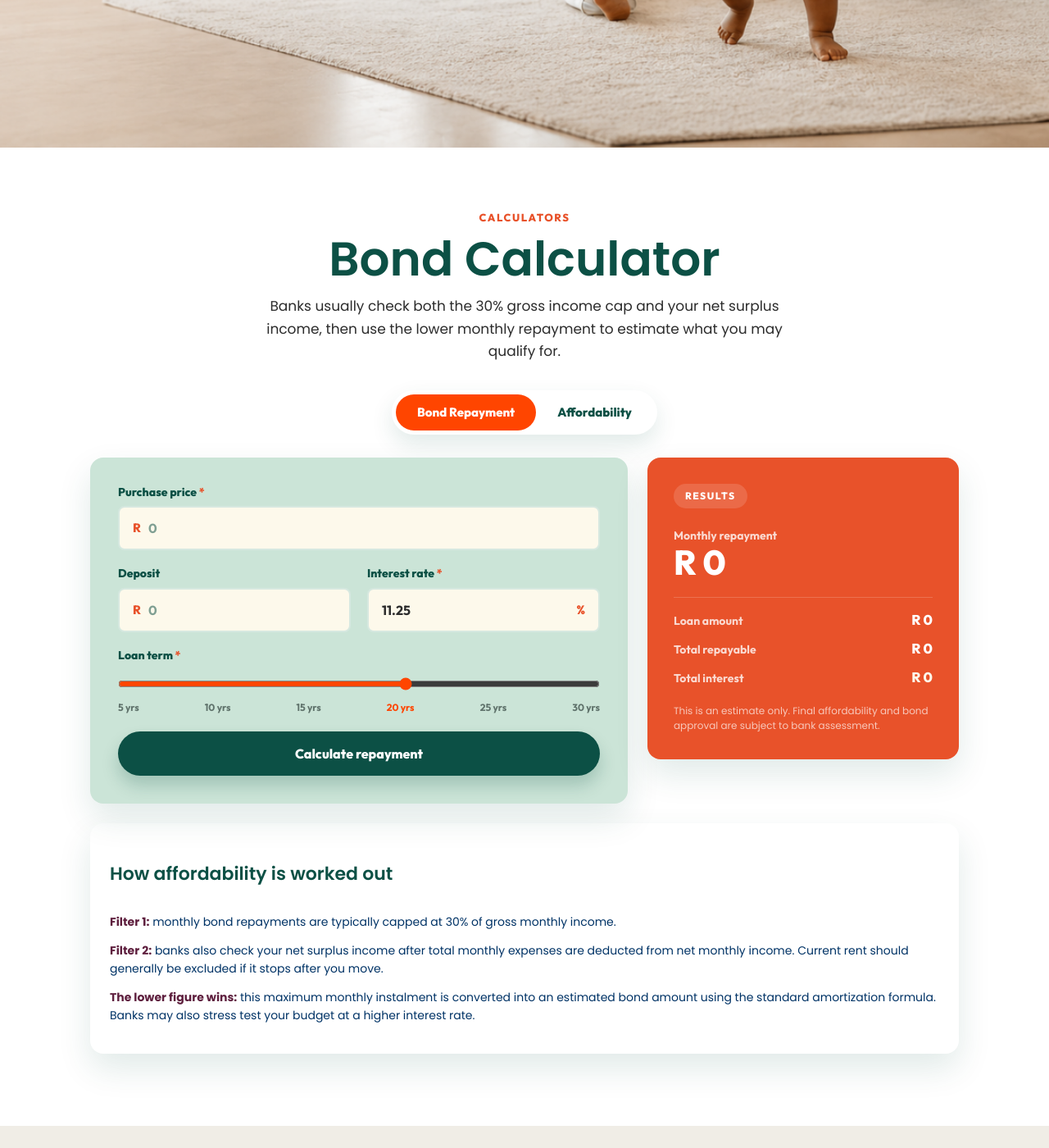
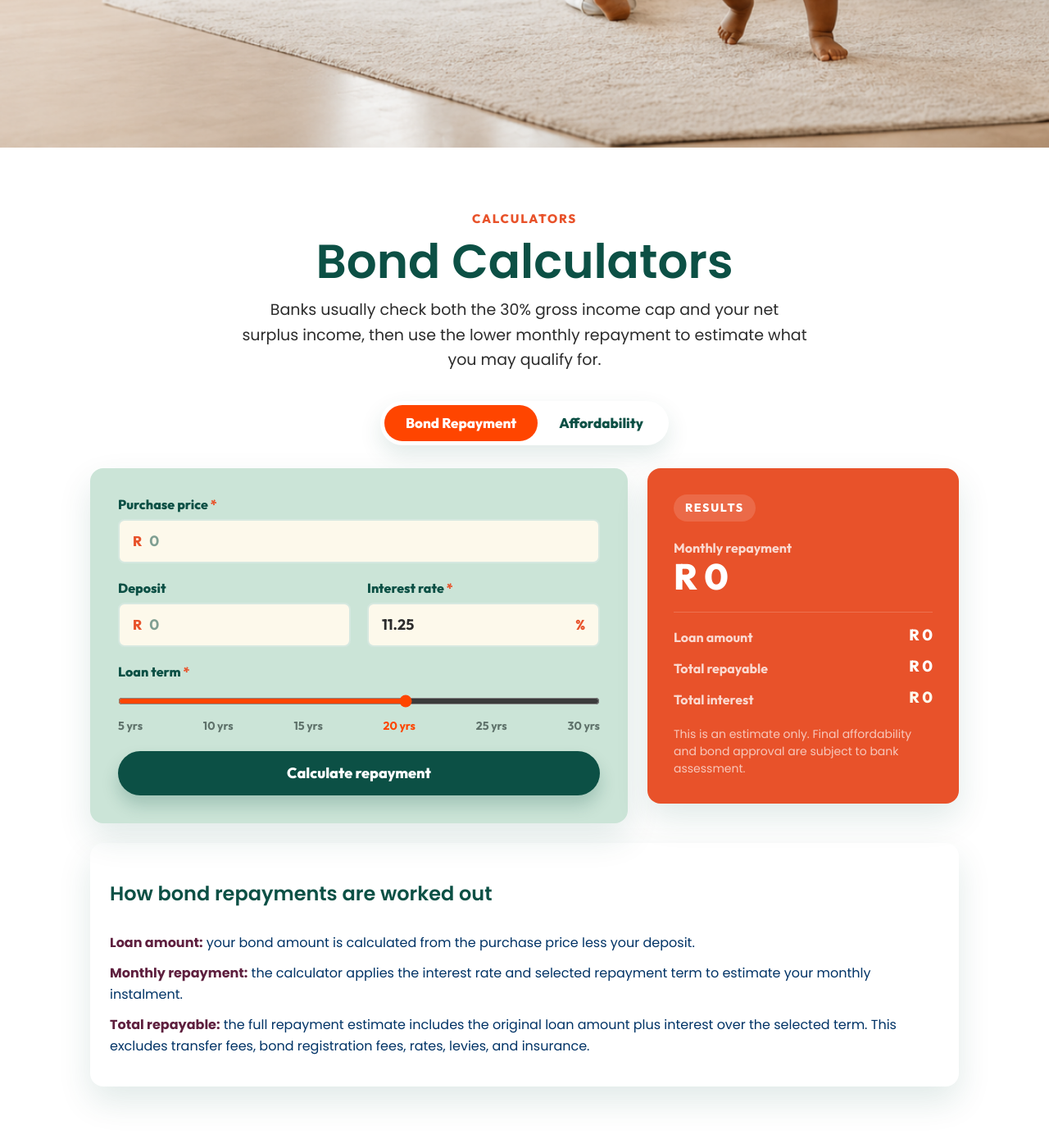
Before and after one commit to Intellify-Cloud/ev-tys-2, a Jekyll site: the page built from bond-calculators.md, in a window 1280 px wide and 1400 px high, scrolled down 520 px. Shown: the whole window at 82% size. Built offline with Jekyll 4.4.1, drawn with Linux system fonts in a browser that asks for light colours; nearby versions of some CDN libraries.

Commit message:
style(ui): increase font sizes and improve focus states in bond calculator
Adjust typography scales across the bond affordability calculator to improve
readability and update focus styles for better accessibility and visual
feedback.

- Increase font sizes for headers, labels, inputs, and results.
- Add explicit focus styles for inputs, selects, and buttons.
- Ensure `mb-calc-info` respects the `hidden` attribute.

```diff
--- a/_includes/bond-affordability-calculator.html
+++ b/_includes/bond-affordability-calculator.html
@@ -20,7 +20,7 @@
 .mb-calc-header__eyebrow {
   margin-bottom: 10px;
   color: #e8522a;
-  font-size: 13px;
+  font-size: 15px;
   font-weight: 800;
   letter-spacing: 0.12em;
   text-transform: uppercase;
@@ -29,7 +29,7 @@
 .mb-calc-header__title {
   margin: 0 0 14px;
   color: #0c5045;
-  font-size: 54px;
+  font-size: 56px;
   font-weight: 900;
   line-height: 1.05;
   letter-spacing: 0;
@@ -44,7 +44,7 @@
   max-width: 690px;
   margin: 0 auto;
   color: #2c2c2c;
-  font-size: 17px;
+  font-size: 19px;
   line-height: 1.6;
 }
 
@@ -66,7 +66,7 @@
   background: transparent;
   color: #0c5045;
   padding: 0 26px;
-  font-size: 15px;
+  font-size: 17px;
   font-weight: 800;
   cursor: pointer;
   transition: background 0.2s ease, color 0.2s ease;
@@ -125,7 +125,7 @@
 .mb-calc-field__label {
   margin: 0;
   color: #0c5045;
-  font-size: 14px;
+  font-size: 16px;
   font-weight: 800;
   line-height: 1.25;
 }
@@ -150,6 +150,20 @@
   box-shadow: 0 0 0 3px rgba(255, 69, 0, 0.14);
 }
 
+.mb-calc-section input:focus,
+.mb-calc-section select:focus {
+  outline: none !important;
+  box-shadow: none !important;
+}
+
+.mb-calc-section button:focus {
+  outline: none !important;
+}
+
+.mb-calc-section button:focus-visible {
+  box-shadow: 0 0 0 3px rgba(255, 69, 0, 0.28);
+}
+
 .mb-calc-field--readonly .mb-calc-field__input-wrap {
   background: #edf5f1;
 }
@@ -158,7 +172,7 @@
 .mb-calc-field__suffix {
   flex-shrink: 0;
   color: #e8522a;
-  font-size: 15px;
+  font-size: 17px;
   font-weight: 900;
 }
 
@@ -178,7 +192,7 @@
   outline: 0;
   background: transparent;
   color: #2c2c2c;
-  font-size: 16px;
+  font-size: 18px;
   font-weight: 700;
 }
 
@@ -234,7 +248,7 @@
 
 .mb-calc-field__slider-ticks span {
   color: #5f726b;
-  font-size: 12px;
+  font-size: 14px;
   font-weight: 700;
 }
 
@@ -250,7 +264,7 @@
   background: #0c5045;
   color: #ffffff;
   padding: 0 30px;
-  font-size: 16px;
+  font-size: 18px;
   font-weight: 800;
   cursor: pointer;
   box-shadow: 0 12px 20px rgba(12, 80, 69, 0.22);
@@ -281,7 +295,7 @@
   border-radius: 999px;
   background: rgba(255, 255, 255, 0.14);
   padding: 6px 14px;
-  font-size: 12px;
+  font-size: 14px;
   font-weight: 800;
   letter-spacing: 0.12em;
   text-transform: uppercase;
@@ -290,7 +304,7 @@
 .mb-calc-result__terms {
   margin: 20px 0 0;
   color: rgba(255, 255, 255, 0.68);
-  font-size: 12px;
+  font-size: 14px;
   line-height: 1.5;
 }
 
@@ -308,20 +322,20 @@
 
 .mb-calc-result-item__label {
   color: rgba(255, 255, 255, 0.78);
-  font-size: 14px;
+  font-size: 16px;
   font-weight: 700;
 }
 
 .mb-calc-result-item__value {
   display: block;
   color: #ffffff;
-  font-size: 42px;
+  font-size: 44px;
   font-weight: 900;
   line-height: 1.05;
 }
 
 .mb-calc-result-item__value--sm {
-  font-size: 17px;
+  font-size: 19px;
   font-weight: 800;
   text-align: right;
 }
@@ -343,16 +357,20 @@
   color: #2c2c2c;
 }
 
+.mb-calc-info[hidden] {
+  display: none;
+}
+
 .mb-calc-info h3 {
   margin: 0 0 10px;
   color: #0c5045;
-  font-size: 22px;
+  font-size: 24px;
   font-weight: 900;
 }
 
 .mb-calc-info p {
   margin: 0 0 12px;
-  font-size: 14px;
+  font-size: 16px;
   line-height: 1.6;
 }
 
@@ -366,11 +384,11 @@
   }
 
   .mb-calc-header__title {
-    font-size: 34px;
+    font-size: 36px;
   }
 
   .mb-calc-header__sub {
-    font-size: 15px;
+    font-size: 17px;
   }
 
   .mb-calc-tabs {
@@ -381,7 +399,7 @@
   .mb-calc-tabs__btn {
     flex: 1;
     padding: 0 12px;
-    font-size: 13px;
+    font-size: 15px;
   }
 
   .mb-calc {
@@ -402,11 +420,11 @@
   }
 
   .mb-calc-result-item__value {
-    font-size: 34px;
+    font-size: 36px;
   }
 
   .mb-calc-result-item__value--sm {
-    font-size: 15px;
+    font-size: 17px;
   }
 }
 </style>
@@ -415,7 +433,7 @@
   <div class="mb-calc-page">
     <header class="mb-calc-header">
       <div class="mb-calc-header__eyebrow">Calculators</div>
-      <h2 class="mb-calc-header__title">Bond Calculator</h2>
+      <h2 class="mb-calc-header__title">Bond Calculators</h2>
       <p class="mb-calc-header__sub">
         Banks usually check both the 30% gross income cap and your net surplus income, then use the lower monthly repayment to estimate what you may qualify for.
       </p>
@@ -528,7 +546,7 @@
             <label class="mb-calc-field__label" for="mb-a-surplus">Net surplus income</label>
             <div class="mb-calc-field__input-wrap">
               <span class="mb-calc-field__prefix">R</span>
-              <input class="mb-calc-field__input" type="number" id="mb-a-surplus" placeholder="Auto-calculated" readonly tabindex="-1">
+              <input class="mb-calc-field__input" type="text" id="mb-a-surplus" placeholder="Auto-calculated" readonly tabindex="-1">
             </div>
           </div>
 
@@ -583,7 +601,14 @@
       </div>
     </section>
 
-    <div class="mb-calc-info">
+    <div class="mb-calc-info" data-mb-info="repayment">
+      <h3>How bond repayments are worked out</h3>
+      <p><strong>Loan amount:</strong> your bond amount is calculated from the purchase price less your deposit.</p>
+      <p><strong>Monthly repayment:</strong> the calculator applies the interest rate and selected repayment term to estimate your monthly instalment.</p>
+      <p><strong>Total repayable:</strong> the full repayment estimate includes the original loan amount plus interest over the selected term. This excludes transfer fees, bond registration fees, rates, levies, and insurance.</p>
+    </div>
+
+    <div class="mb-calc-info" data-mb-info="affordability" hidden>
       <h3>How affordability is worked out</h3>
       <p><strong>Filter 1:</strong> monthly bond repayments are typically capped at 30% of gross monthly income.</p>
       <p><strong>Filter 2:</strong> banks also check your net surplus income after total monthly expenses are deducted from net monthly income. Current rent should generally be excluded if it stops after you move.</p>
@@ -607,7 +632,11 @@
     }
 
     function fmt(amount) {
-      return 'R ' + Math.round(Math.max(amount, 0)).toLocaleString('en-ZA');
+      return 'R ' + Math.round(Math.max(amount, 0)).toString().replace(/\B(?=(\d{3})+(?!\d))/g, ' ');
+    }
+
+    function fmtNumber(amount) {
+      return Math.round(Math.max(amount, 0)).toString().replace(/\B(?=(\d{3})+(?!\d))/g, ' ');
     }
 
     function pmt(rate, periods, principal) {
```
Also changed, not shown: other parts of _includes/bond-affordability-calculator.html (+5 -1 lines).
